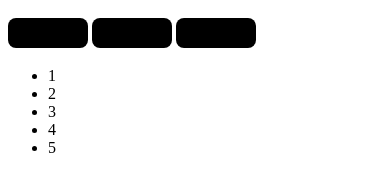
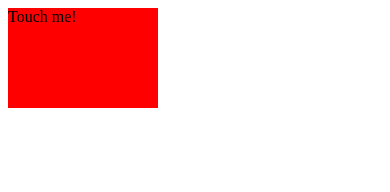
Before and after one commit to uxsergey/lernen, a plain HTML site: page lessons/index.html in a window 390 px wide. Drawn offline with Linux system fonts and the light colour scheme.

Commit message:
Lesson 34: Mobile touch events

```diff
--- a/lessons/index.html
+++ b/lessons/index.html
@@ -3,32 +3,27 @@
 
 <head>
     <meta charset="UTF-8">
-    <link rel="stylesheet" href="styles/main.css">
-    <meta name="viewport" content="width=device-width, initial-scale=1.0">
-    <title>JS Lesson: DOM Navigation</title>
+    <meta name="viewport" content="width=device-width, initial-scale=1, shrink-to-fit=no">
+    <title>Document</title>
+    <style>
+        body {
+            height: 1000px;
+        }
+
+        .box {
+            width: 150px;
+            height: 100px;
+            background-color: red;
+        }
+    </style>
 </head>
 
 <body>
 
-    <div class="wrapper">
-        <div class="first">
-            <button></button>
-            <button id="current"></button>
-            <button></button>
-        </div>
-        <div class="second">
-            <ul>
-                <li>1</li>
-                <li>2</li>
-                <li data-current="3">3</li>
+    <div class="box">
+        Touch me!
+    </div>
 
-                <li>4</li>
-                <li>5</li>
-            </ul>
-        </div>
-        <div class="third"></div>
-    </div>
-    <!-- renernh -->
     <script src="script/sctipt.js"></script>
 </body>
 
--- a/lessons/script/sctipt.js
+++ b/lessons/script/sctipt.js
@@ -1,15 +1,31 @@
-"use strict";
-// console.log(document.body);
-// console.log(document.documentElement); // Содержимое DOM дерева
-// console.log(document.body.childNodes); // Показать все узлы которые находятся внутри родителя (body)
-// console.log(document.body.firstChild); // Показать первый узел внутри родителя
-// console.log(document.body.lastChild); // Показать последний узел внутри родителя
-// console.log(document.querySelector('#current').parentNode);
-// console.log(document.querySelector('#current').parentElement);
-// console.log(document.querySelector('[data-current="3"]').nextElementSibling);
-for (let node of document.body.childNodes) {
-    if (node.nodeName == '#text') {
-        continue;
-    }
-    console.log(node);
-}
+//touchstart Происходит, когда пользователь касается сенсорной поверхности
+//touchend Происходит, когда пользователь удаляет точку касания поверхности (убирает палец или стилус с поверхности).
+//touchmove Происходит, когда пользователь двигает точку касания по поверхности
+//touchleave Происходит, если точка касания была по какой-либо ушла за приделы
+//touchcancel Происходит, если точка касания была по какой-либо причине удалена
+//touchenter Происходит, когда пользователь зашел на элемент на которыйповешено событие
+window.addEventListener('DOMContentLoaded', () => {
+
+    const box = document.querySelector('.box');
+
+    box.addEventListener('touchstart', (e) => {
+        e.preventDefault();
+        console.log('Start');
+        // console.log(e.touches); //touches список всех польцев взаимодействующих с экраном
+        // console.log(e.targetTouches); //targetTouches список всех польцев взаимодействующих с Элементом
+        // console.log(e.changedTouches); //changedTouches список всех польцев участвующих в текущем событии
+    });
+    box.addEventListener('touchmove', (e) => {
+        e.preventDefault();
+
+        console.log(e.targetTouches[0].pageX);
+        //обращение к конкетному   🠑
+        //пальцу
+    });
+    // box.addEventListener('touchend', (e) => {
+    //     e.preventDefault();
+    //     console.log('End');
+    // });
+
+
+});
```
